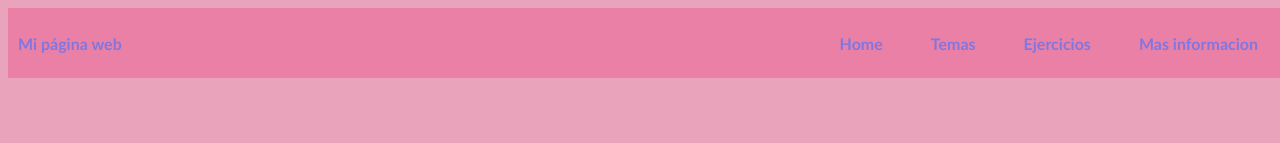
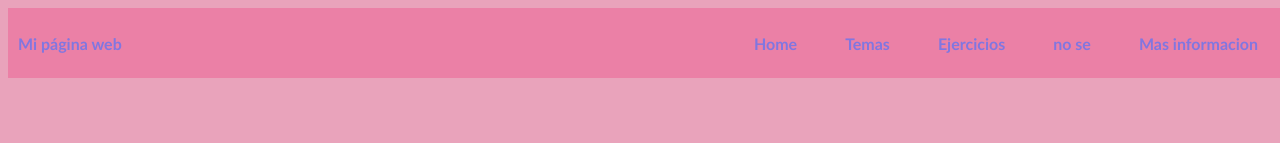
Before and after one commit to luciana1804/mirepositorioremoto, a plain HTML site: page index.html in a window 1280 px wide. Shown: the top 143 px of the page. Drawn offline with Linux system fonts and the light colour scheme.

Commit message:
agregamos una nueva opcion al menu

```diff
--- a/index.html
+++ b/index.html
@@ -17,6 +17,7 @@
                     <li><a href="index.html"><strong>Home</strong></a></li>
                     <li><a href="services.html"><strong>Temas</strong></a></li>
                     <li><a href="contact.html"><strong>Ejercicios</strong></a></li>
+                    <li><a href="nose.html"><strong>no se</strong></a></li>
                     <li><a href="about.html"><strong>Mas informacion</strong></a></li>
                 </ul>
             </nav>
```
